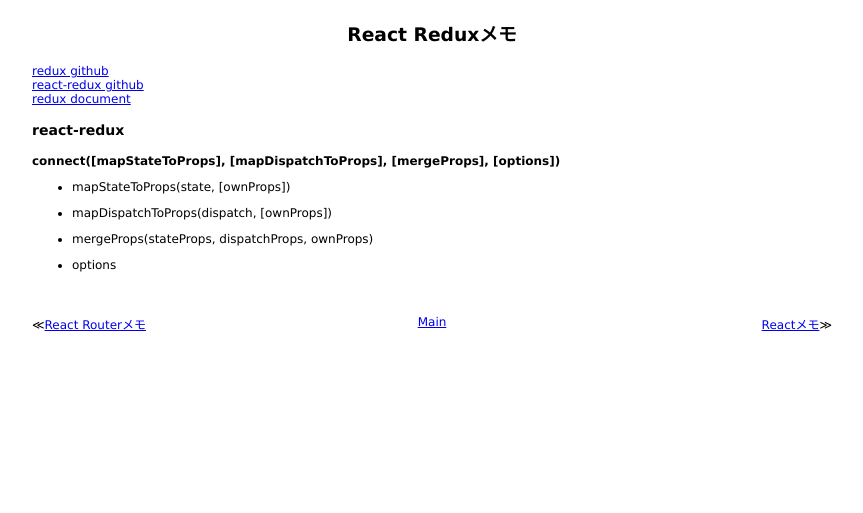
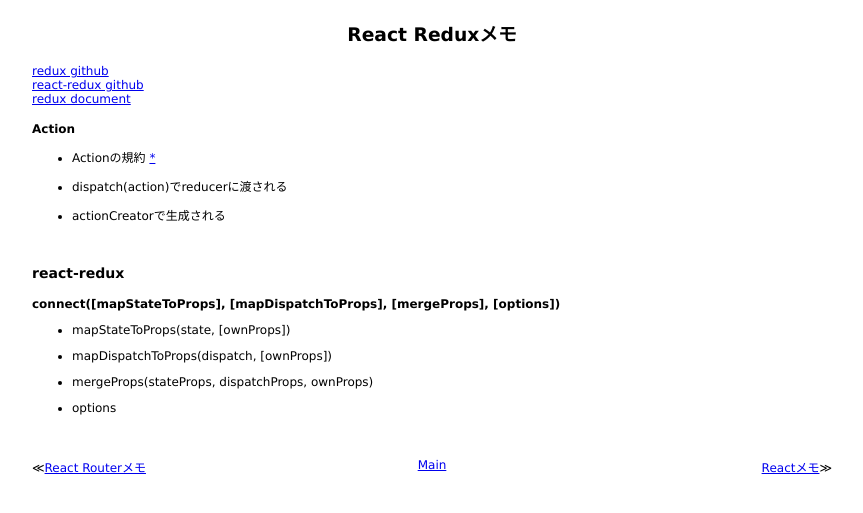
Before and after one commit to 38elements/38elements.github.com, a Jekyll site: the page built from _posts/2017-04-29-react-redux.md, in a window 1280 px wide. Shown: the top 513 px of the page, without its empty margins (208-1071 px from the left). Built offline with Jekyll 4.4.1, drawn with Linux system fonts in a browser that asks for light colours.

Commit message:
Update 2017-04-29-react-redux.md

```diff
--- a/_posts/2017-04-29-react-redux.md
+++ b/_posts/2017-04-29-react-redux.md
@@ -6,6 +6,16 @@ title: React Reduxメモ
 [react-redux github](https://github.com/reactjs/react-redux)
 [redux document](http://redux.js.org/?q=#)
 
+#### Action
+
+* Actionの規約 [\*](https://github.com/acdlite/flux-standard-action)
+
+* dispatch(action)でreducerに渡される
+
+* actionCreatorで生成される
+
+
+<br>
 
 ### react-redux
 
```
